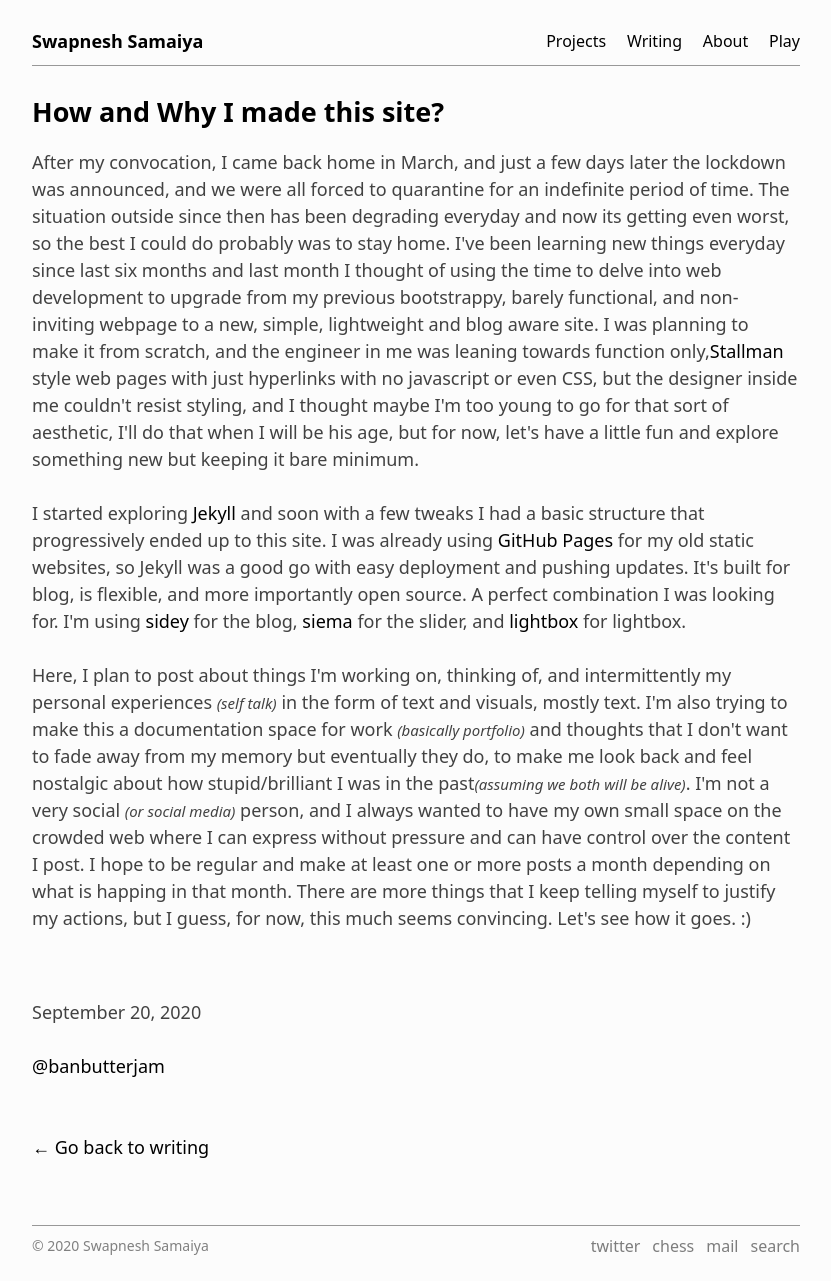
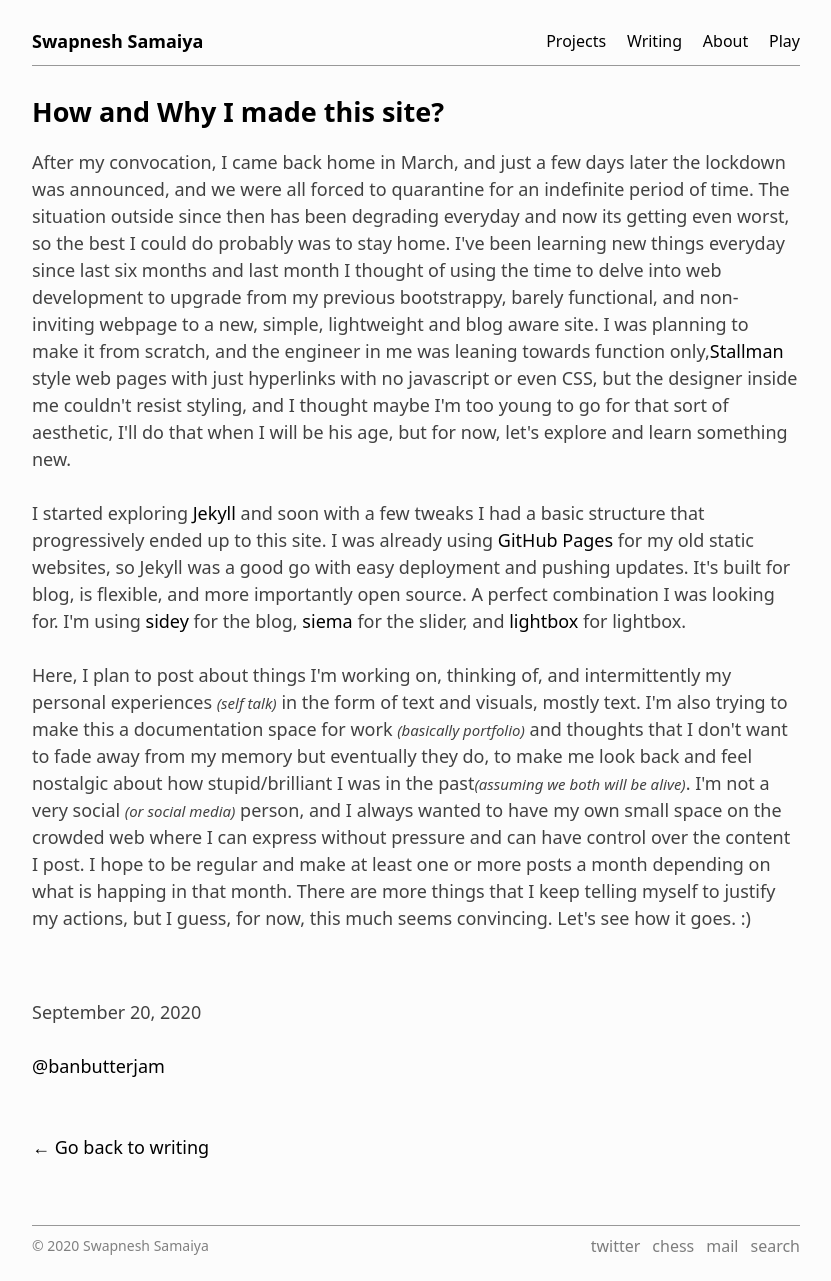
Before and after one commit to bunbutterjam/bunbutterjam.github.io, a Jekyll site: the page built from _posts/2020-09-20-How-and-Why I Made This Site.html, in a window 1280 px wide. Shown: the whole page, without its empty margins (224-1055 px from the left). Built offline with Jekyll 4.4.1, drawn with Linux system fonts in a browser that asks for light colours.

Commit message:
updated hw post

```diff
--- a/_posts/2020-09-20-How-and-Why I Made This Site.html
+++ b/_posts/2020-09-20-How-and-Why I Made This Site.html
@@ -6,7 +6,7 @@
 ---
 
 <p>
-    After my convocation, I came back home in March, and just a few days later the lockdown was announced, and we were all forced to quarantine for an indefinite period of time. The situation outside since then has been degrading everyday and now its getting even worst, so the best I could do probably was to stay home. I've been learning new things everyday since last six months and last month I thought of using the time to delve into web development to upgrade from my previous bootstrappy, barely functional, and non-inviting webpage to a new, simple, lightweight and blog aware site. I was planning to make it from scratch, and the engineer in me was leaning towards function only,<a href="https://stallman.org/stallman-computing.html">Stallman</a> style web pages with just hyperlinks with no javascript or even CSS, but the designer inside me couldn't resist styling, and I thought maybe I'm too young to go for that sort of aesthetic, I'll do that when I will be his age, but for now, let's have a little fun and explore something new but keeping it bare minimum. <br><br>
+    After my convocation, I came back home in March, and just a few days later the lockdown was announced, and we were all forced to quarantine for an indefinite period of time. The situation outside since then has been degrading everyday and now its getting even worst, so the best I could do probably was to stay home. I've been learning new things everyday since last six months and last month I thought of using the time to delve into web development to upgrade from my previous bootstrappy, barely functional, and non-inviting webpage to a new, simple, lightweight and blog aware site. I was planning to make it from scratch, and the engineer in me was leaning towards function only,<a href="https://stallman.org/stallman-computing.html">Stallman</a> style web pages with just hyperlinks with no javascript or even CSS, but the designer inside me couldn't resist styling, and I thought maybe I'm too young to go for that sort of aesthetic, I'll do that when I will be his age, but for now, let's explore and learn something new. <br><br>
 
     I started exploring <a href="https://jekyllrb.com/">Jekyll</a> and soon with a few tweaks I had a basic structure that progressively ended up to this site. I was already using <a href="https://pages.github.com/">GitHub Pages</a> for my old static websites, so Jekyll was a good go with easy deployment and pushing updates. It's built for blog, is flexible, and more importantly open source. A perfect combination I was looking for. I'm using <a href="https://github.com/ronv/sidey">sidey</a> for the blog, <a href="https://pawelgrzybek.github.io/siema/">siema</a> for the slider, and <a href="https://jekyllcodex.org/without-plugin/lightbox">lightbox</a> for lightbox. <br><br>
 
```
